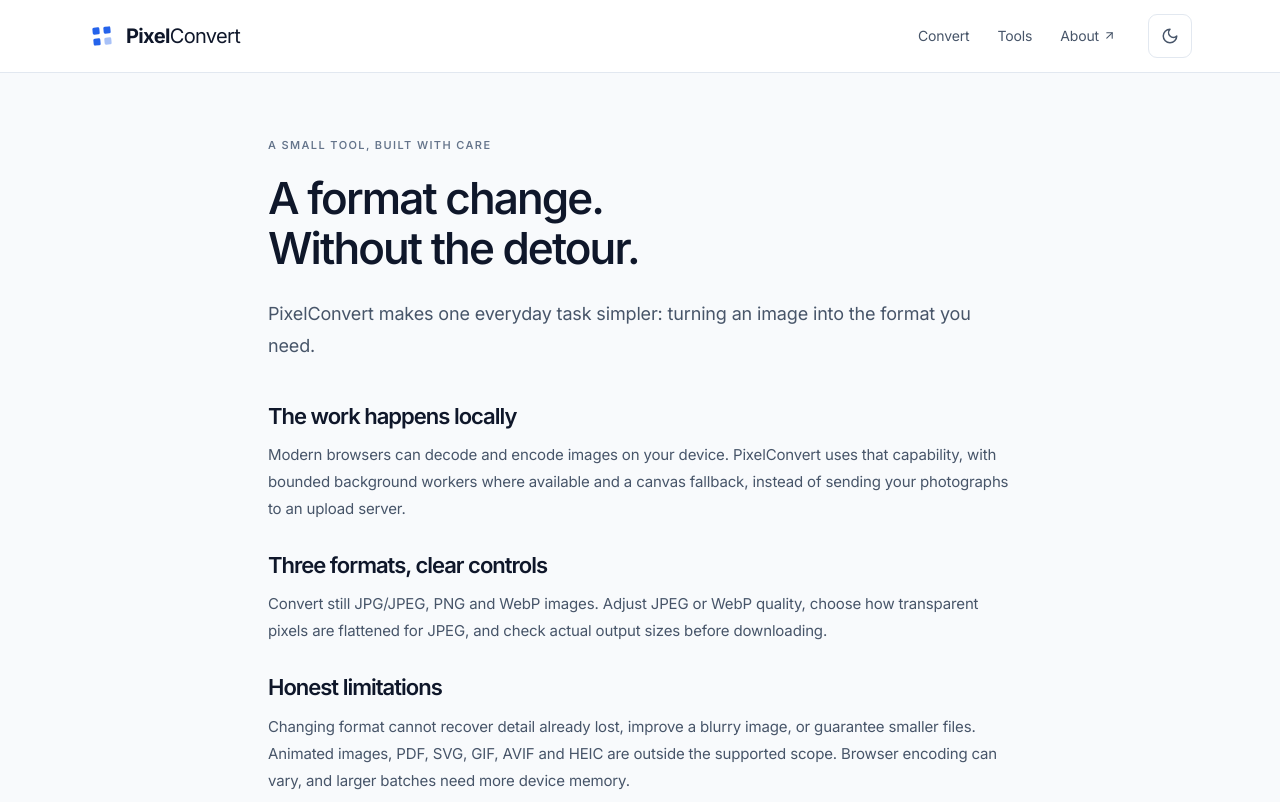
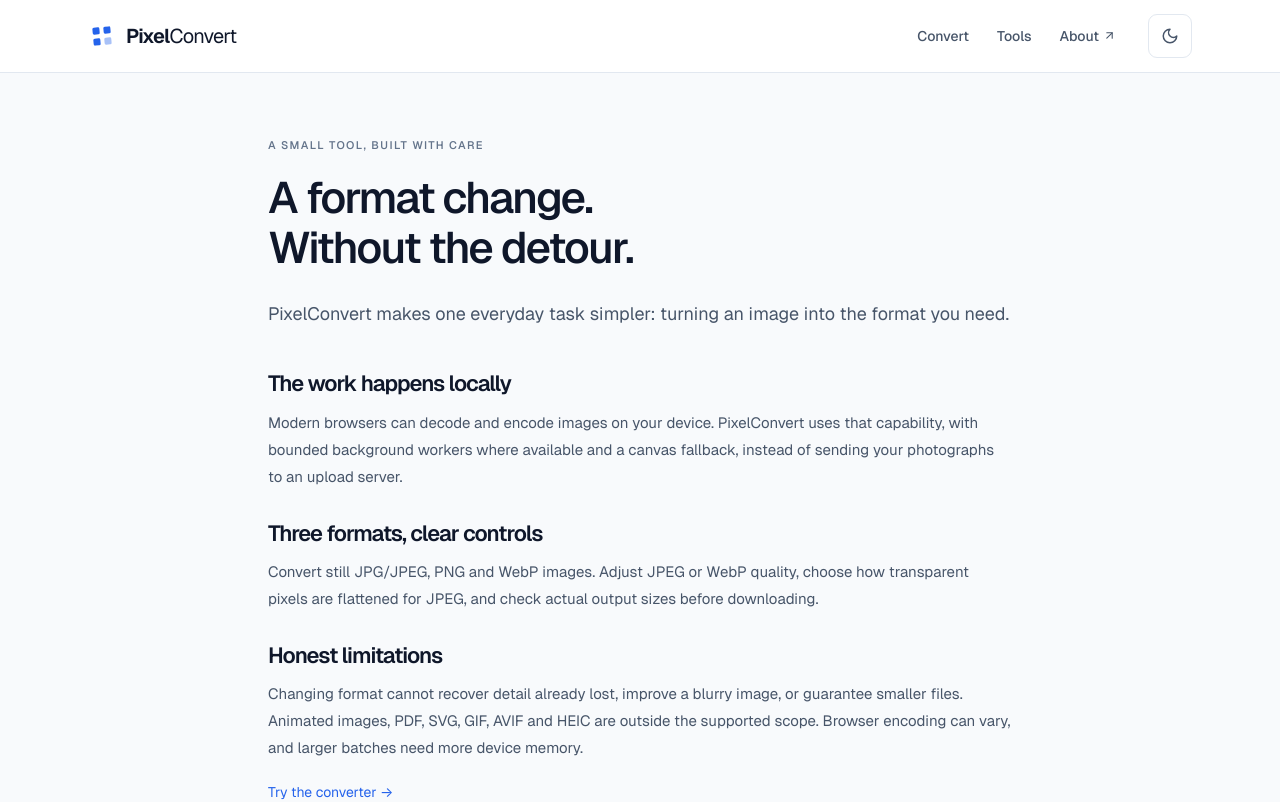
Before and after one commit to Avi-2024/image-tool, a Next.js app: page /about/ in a window 1280 px wide. Shown: the top 802 px of the page. Built offline with nearby package versions, Linux system fonts and the light colour scheme; no server answers.

Commit message:
Refine typography with local Geist Sans

```diff
--- a/app/globals.css
+++ b/app/globals.css
@@ -7,8 +7,8 @@
 @media(prefers-reduced-motion:reduce){html{scroll-behavior:auto}*,*::before,*::after{animation:none!important;transition:none!important}}
 
 /* Visual refinement 1: quieter hierarchy, readable controls, and a higher workspace. */
-@font-face{font-family:Inter;src:url('/fonts/inter-latin.woff2') format('woff2');font-style:normal;font-weight:100 900;font-display:swap}
-body{font-family:Inter,-apple-system,BlinkMacSystemFont,'Segoe UI',sans-serif;letter-spacing:-.15px}
+@font-face{font-family:Geist;src:url('/fonts/geist-latin.woff2') format('woff2');font-style:normal;font-weight:100 900;font-display:swap}
+body{font-family:Geist,-apple-system,BlinkMacSystemFont,'Segoe UI',sans-serif;letter-spacing:-.15px}
 h1{font-weight:550;font-size:48px;letter-spacing:-1.9px;line-height:1.1}
 .main-shell{padding-top:36px}.hero{margin-bottom:28px}.hero h1{margin:14px 0}.hero h1>span{color:var(--secondary);font-weight:450}
 .workspace-heading{padding:18px 24px}.workspace-format{font-size:11px}.local-label{font-size:13px}
@@ -183,3 +183,34 @@
  .upload-symbol { height:64px; }
  .upload-title { font-size:20px; }
 }
+
+/* Typography polish: a single local variable family and a calmer optical scale. */
+body { letter-spacing:0;font-optical-sizing:auto; }
+h1,h2,h3 { text-wrap:balance; }
+.hero h1 { font-size:46px;line-height:1.12;letter-spacing:-1.7px;font-weight:600; }
+.hero h1>span { font-weight:500; }
+.hero p,.route-hero p { line-height:1.7; }
+.brand { letter-spacing:-.7px;font-weight:650; }
+.header-inner nav { font-weight:500; }
+.workspace-title { font-weight:600;letter-spacing:-.3px; }
+.workspace-format { letter-spacing:1px; }
+.field-label,.control-heading { font-weight:550; }
+.field-label select { font-weight:500; }
+.button { font-weight:550;letter-spacing:.05px; }
+.upload-title { font-weight:600;letter-spacing:-.55px; }
+.upload-description { line-height:1.65; }
+.filename { font-weight:550;letter-spacing:0; }
+.file-meta,.size-difference { letter-spacing:.1px; }
+.section-heading h2 { font-size:28px;font-weight:600;letter-spacing:-.8px; }
+.tool-pair { font-weight:550; }
+.faq-list summary { font-size:15px;line-height:1.5; }
+.converter { box-shadow:0 4px 8px -6px #183d6814,0 20px 48px -34px #183d6838; }
+.workspace-footer { background:var(--surface); }
+[data-theme=dark] .converter { box-shadow:none; }
+@media(max-width:600px) {
+ .hero h1 { font-size:35px;letter-spacing:-1.15px;line-height:1.14; }
+ .hero p { font-size:15px;line-height:1.65; }
+ .section-heading h2 { font-size:25px;letter-spacing:-.6px; }
+ .upload-title { font-size:21px;letter-spacing:-.4px; }
+ .faq-list summary { font-size:14px; }
+}
--- a/app/layout.tsx
+++ b/app/layout.tsx
@@ -5,4 +5,4 @@
 import './globals.css';
 export const metadata:Metadata={metadataBase:new URL(site.url),title:'PixelConvert — Private image conversion',description:'Convert JPG, PNG and WebP images directly in your browser. No image uploads, no account, real downloads.',icons:{icon:'/favicon.svg'},openGraph:{type:'website',siteName:site.name,title:'PixelConvert — Private image conversion',description:'Your images. Your device. Your next format.'},robots:{index:site.indexable,follow:true},verification:{google:site.googleVerification||undefined}};
 const themeScript=`try{var t=localStorage.getItem('pixelconvert-theme');document.documentElement.dataset.theme=t==='dark'||(!t&&matchMedia('(prefers-color-scheme: dark)').matches)?'dark':'light'}catch(e){document.documentElement.dataset.theme='light'}`;
-export default function RootLayout({children}:{children:React.ReactNode}){return <html lang="en" suppressHydrationWarning><head><script dangerouslySetInnerHTML={{__html:themeScript}}/></head><body><a className="skip-link" href="#main">Skip to content</a><Header/><main id="main">{children}</main><Footer/></body></html>;}
+export default function RootLayout({children}:{children:React.ReactNode}){return <html lang="en" suppressHydrationWarning><head><link rel="preload" href="/fonts/geist-latin.woff2" as="font" type="font/woff2" crossOrigin="anonymous"/><script dangerouslySetInnerHTML={{__html:themeScript}}/></head><body><a className="skip-link" href="#main">Skip to content</a><Header/><main id="main">{children}</main><Footer/></body></html>;}
--- a/tests/browser-harness.html
+++ b/tests/browser-harness.html
@@ -46,7 +46,7 @@
  await test('route source mismatch is actionable',async()=>{const doc=await navigate('/png-to-jpg/');await add(doc,[await fixture('photo.jpg')]);assert(doc.body.textContent.includes('accepts PNG'),'Missing mismatch guidance');return 'Wrong source rejected';});
  await test('encoder fallback cannot masquerade as WebP and retry works',async()=>{const doc=await navigate('/png-to-webp/'),win=doc.defaultView;Object.defineProperty(win,'OffscreenCanvas',{value:undefined,configurable:true});const encode=win.HTMLCanvasElement.prototype.toBlob;win.HTMLCanvasElement.prototype.toBlob=function(callback,type,quality){return encode.call(this,callback,type==='image/webp'?'image/png':type,quality)};await add(doc,[await fixture('alpha.png')]);clickText(doc,'Convert images');await until(()=>doc.querySelector('.status-failed'));assert(doc.body.textContent.includes('cannot encode WEBP'),'Misleading output accepted');assert(!doc.querySelector('button[aria-label^="Download "]'),'Failed output downloadable');win.HTMLCanvasElement.prototype.toBlob=encode;clickText(doc,'Retry failed');await until(()=>doc.querySelector('.status-completed'));return 'PNG fallback rejected; real WebP after retry';});
  await test('all six canonical pages, sitemap and schema',async()=>{const paths=['png-to-jpg','jpg-to-png','webp-to-jpg','webp-to-png','png-to-webp','jpg-to-webp','about','contact','privacy'];const titles=new Set(),descriptions=new Set();for(const path of paths){const response=await fetch('/'+path+'/');assert(response.ok,'Page failed: '+path);const doc=new DOMParser().parseFromString(await response.text(),'text/html');assert(doc.querySelectorAll('h1').length===1,'H1 count: '+path);const canonical=doc.querySelector('link[rel=canonical]')?.href;assert(canonical?.endsWith('/'+path+'/'),'Canonical: '+path);titles.add(doc.title);descriptions.add(doc.querySelector('meta[name=description]')?.content);for(const script of doc.querySelectorAll('script[type="application/ld+json"]'))JSON.parse(script.textContent);}assert(titles.size===9&&descriptions.size===9,'Duplicated metadata');const sitemap=await(await fetch('/sitemap.xml')).text();assert((sitemap.match(/<loc>/g)||[]).length===10,'Sitemap count');return 'Nine unique pages; 10 sitemap URLs; valid JSON-LD';});
- await test('responsive widths and theme',async()=>{const sizes=[360,390,768,1024,1440],result=[];for(const width of sizes){frame.style.width=width+'px';await pause(100);const doc=frame.contentDocument;assert(doc.documentElement.scrollWidth<=width,'Horizontal overflow at '+width);result.push({width,scrollWidth:doc.documentElement.scrollWidth});}const doc=frame.contentDocument;doc.querySelector('.theme-toggle').click();assert(doc.documentElement.dataset.theme==='dark','Theme toggle failed');return result;});
+ await test('responsive widths and theme',async()=>{const sizes=[360,390,768,1024,1440],result=[];for(const width of sizes){frame.style.width=width+'px';await pause(100);const doc=frame.contentDocument;assert(doc.documentElement.scrollWidth<=width,'Horizontal overflow at '+width);result.push({width,scrollWidth:doc.documentElement.scrollWidth});}const doc=frame.contentDocument,before=doc.documentElement.dataset.theme;doc.querySelector('.theme-toggle').click();assert(doc.documentElement.dataset.theme===(before==='dark'?'light':'dark'),'Theme toggle failed');return result;});
  report.textContent=JSON.stringify({complete:true,passed:evidence.filter(t=>t.pass).length,failed:evidence.filter(t=>!t.pass).length,tests:evidence},null,2);document.querySelector('#tests').disabled=false;
 };
 </script></html>
```
Also changed, not shown: public/fonts/Geist-OFL.txt (added), public/fonts/geist-latin.woff2 (added), 5 other files (tests, documents, lock files or other folders).
